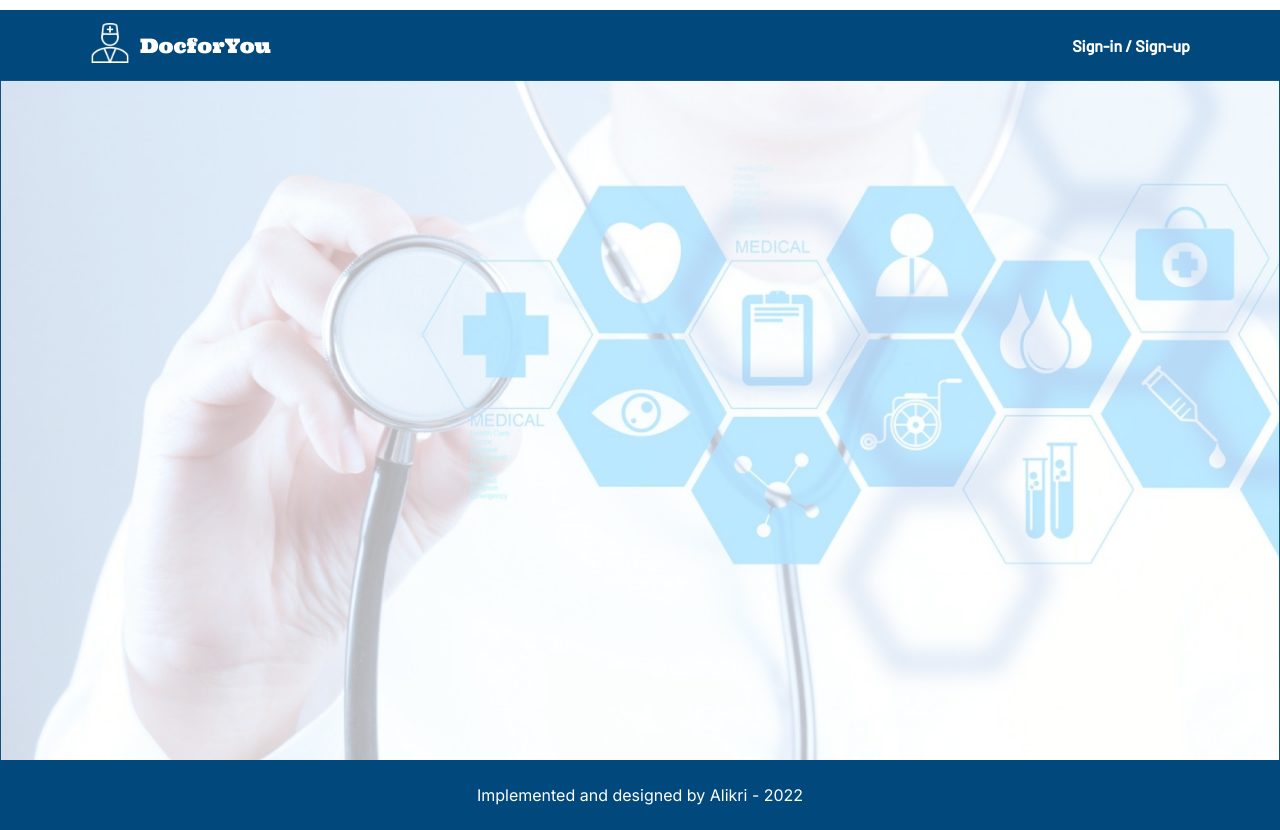
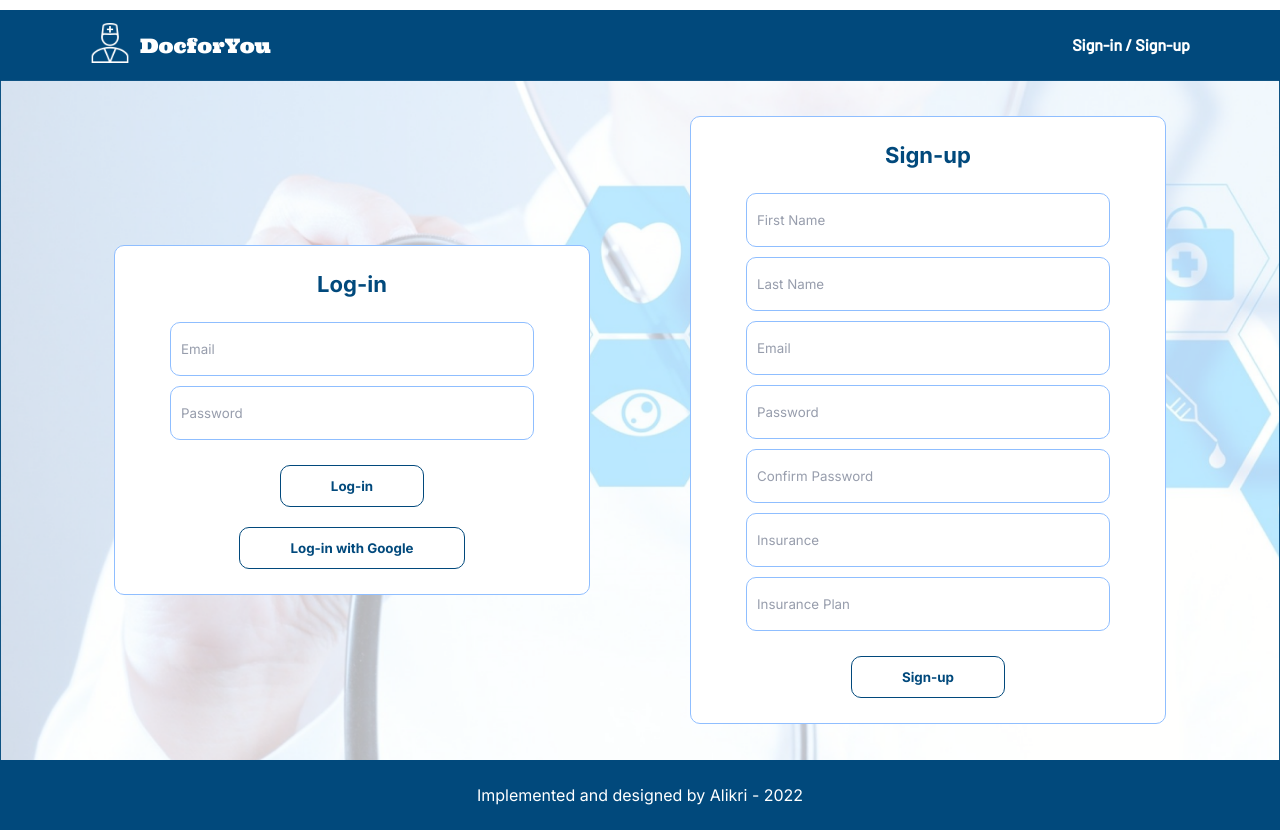
Before and after one commit to alikri/Doctor-s-Search, a React (Create React App) app: page /authorization in a window 1280 px wide. Built offline with nearby package versions, Linux system fonts and the light colour scheme.

Commit message:
designed log-in/sign-up component

```diff
--- /dev/null
+++ b/src/components/authorization page/authorization.component.jsx
@@ -0,0 +1,35 @@
+import "./authorization.styles.scss";
+
+const Authorization = () => {
+
+	const handleLogIn = (e) => {
+		e.preventDefault();
+	}
+	return (
+		<div className="auth-main-container">
+			<div className="log-in-container">
+				<form className="log-in-form">
+					<h3>Log-in</h3>
+					<input type="email" placeholder="Email" />
+					<input type="password" placeholder="Password"/>
+					<button onClick={handleLogIn} type="submit">Log-in</button>
+					<button>Log-in with Google</button>
+				</form>
+			</div>
+			<div className="sign-up-container">
+				<form action="" className="sign-up-form">
+					<h3>Sign-up</h3>
+					<input type="text" placeholder="First Name"/>
+					<input type="text" placeholder="Last Name"/>
+					<input type="email" placeholder="Email"/>
+					<input type="password" placeholder="Password"/>
+					<input type="password" placeholder="Confirm Password"/>
+					<input type="text" placeholder="Insurance" />
+					<input type="text" placeholder="Insurance Plan" />
+					<button>Sign-up</button>
+				</form>
+			</div>
+		</div>
+	)
+}
+export default Authorization;
--- /dev/null
+++ b/src/components/authorization page/authorization.styles.scss
@@ -0,0 +1,68 @@
+.auth-main-container {
+	display: flex;
+	justify-content: center;
+	align-items: center;
+	height: 100vw;
+	width: 100%;
+
+	form {
+		background-color: white;
+		padding: 25px 50px;
+		display: flex;
+		flex-direction: column;
+		align-items: center;
+		justify-content: center;
+		border-radius: 10px;
+		border: 1px solid #8FBEFF;
+
+		h3 {
+			margin-bottom: 20px;
+			font-size: 22px;
+			font-weight: 600;
+			color: #01497C;
+		}
+
+		input {
+			font-family: inherit;
+			margin: 5px;
+			border-radius: 10px;
+			border: 1px solid #8FBEFF;
+			height: 50px;
+			width: 350px;
+			padding-left: 10px;
+			color:#01497C;
+
+			&::placeholder {
+				color: #979DAC;
+			}
+			&:focus {
+				box-shadow: 0px 4px 4px rgba(0, 0, 0, 0.25);
+			}
+		}
+
+		button {
+			margin-top: 20px;
+			background: none;
+			border: 1px solid #01497C;
+			border-radius: 10px;
+			padding: 12px 50px;
+			font-family: inherit;
+			color:#01497C;
+			font-weight: 600;
+			transition: all .2s linear;
+
+			&:hover {
+				box-shadow: 0px 4px 4px rgba(0, 0, 0, 0.25);
+			}
+		}
+	}
+	.log-in-container {
+		margin-right: 50px;
+
+	}
+
+	.sign-up-container {
+		margin-left: 50px;
+
+	}
+}
--- a/src/components/header/header.component.jsx
+++ b/src/components/header/header.component.jsx
@@ -17,7 +17,10 @@ const Header = () => {
 					</Link>
 				</div>
 				<div className="header-right">
-					<span>Sign-in / Sign-up</span>
+					<Link to="/authorization"style={{ textDecoration: "none", color: "white" }}>
+						<span>Sign-in / Sign-up</span>
+					</Link>
+
 				</div>
 			</div>
 		</div>
--- a/src/components/home/home.component.jsx
+++ b/src/components/home/home.component.jsx
@@ -4,6 +4,7 @@ import SearchBar from "../search bar/searchBar.component";
 import FilterNav from "../filter-nav/filter-nav.component";
 import Doctors from "../doctors/doctors.component";
 import DoctorProfile from "../doctor-profile/doctor-profile.component";
+import Authorization from "../authorization page/authorization.component";
 
 import { Routes, Route } from "react-router-dom";
 
@@ -14,11 +15,11 @@ const Home = () => {
 	}
 	return (
 		<div className="home-container" style={myStyles} >
-
 			<Routes>
 				<Route index element={<><FilterNav /><SearchBar/></>} />
 				<Route path="/doctors" element={<Doctors />} />
-				<Route path="/doctors/:docId" element={<DoctorProfile/>} />
+				<Route path="/doctors/:docId" element={<DoctorProfile />} />
+				<Route path="/authorization" element={<Authorization/>} />
             </Routes>
 		</div>
 
```
